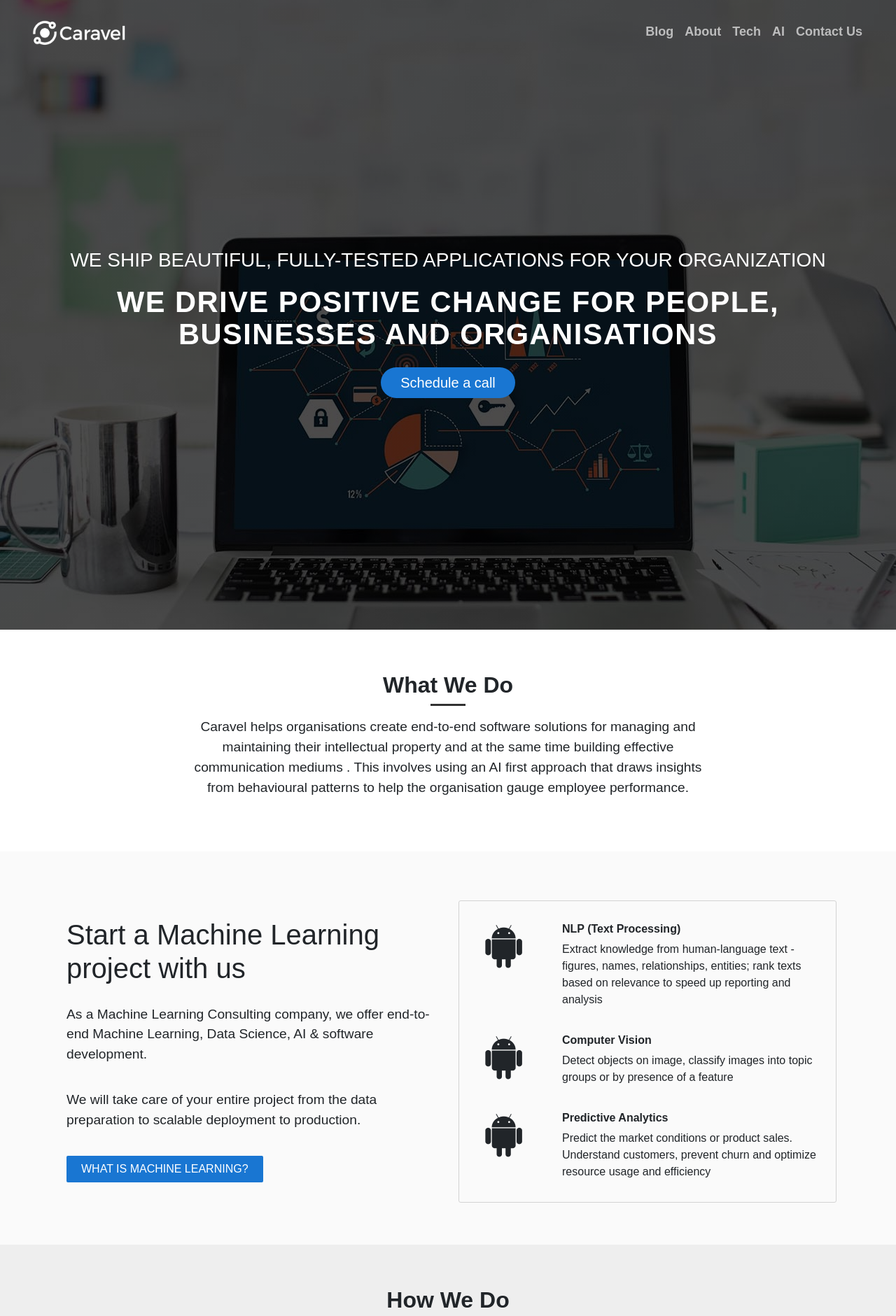
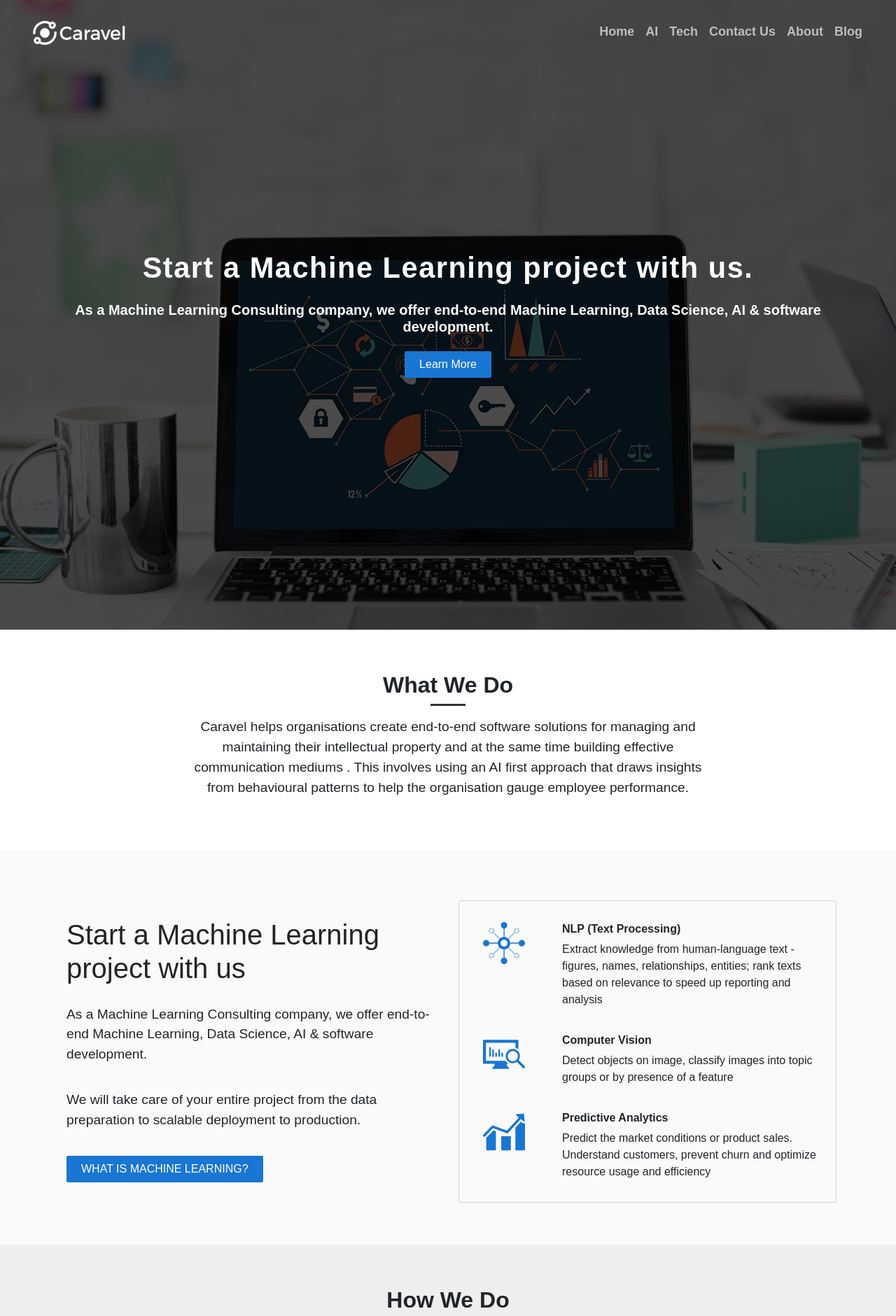
Before and after one commit to liquidworkings/liquidworkings.github.io, a Jekyll site: the page built from index.html, in a window 1280 px wide, cut to the strip 0-1881 px from the top of the page. Shown: the whole strip at 70% size. Built offline with Jekyll 4.4.1, drawn with Linux system fonts in a browser that asks for light colours; nearby versions of some CDN libraries; some web fonts are replaced; comment, search, counter and statistics services are not loaded.

Commit message:
caravel website update

```diff
--- a/_includes/footer.html
+++ b/_includes/footer.html
@@ -25,8 +25,8 @@
 				<ul>
 					<li><i class="fa fa-phone" aria-hidden="true"></i>&nbsp;&nbsp;+91 9700784998</li>
 					<li><i class="fa fa-envelope" aria-hidden="true"></i>&nbsp;&nbsp;team@caravel.co.in</li>
-					<li><i class="fa fa-map-marker-alt" aria-hidden="true"></i>&nbsp;&nbsp;
-						91springboard<br/>&nbsp;&nbsp;&nbsp;&nbsp;&nbsp; Jubilee Enclave, HITEC City,<br/>&nbsp;&nbsp;&nbsp;&nbsp;&nbsp; Hyderabad-500081.
+					<li><a href="http://bit.ly/91sbhhc" class="navlink"><i class="fa fa-map-marker-alt" aria-hidden="true"></i>&nbsp;&nbsp;
+						91springboard<br/>&nbsp;&nbsp;&nbsp;&nbsp;&nbsp; Jubilee Enclave, HITEC City,<br/>&nbsp;&nbsp;&nbsp;&nbsp;&nbsp; Hyderabad-500081.</a>
 					</li>
 				</ul>
 			</div>
@@ -35,7 +35,7 @@
 				<p style="text-transform: capitalize;margin-bottom: 5px;font-weight: 700">get in touch with us</p>
 				<ul class="footer-a">
 					<li><a href="https://twitter.com/caravel_tech"><i class="fab fa-twitter"></i>&nbsp;&nbsp;Twitter</a></li>
-					<li><a href="https://www.facebook.com/caraveltechhq/"><i class="fab fa-facebook-square"></i>&nbsp;&nbsp;Facebook</a></li>
+					<li><a href="https://www.facebook.com/CaravelLabs/"><i class="fab fa-facebook-square"></i>&nbsp;&nbsp;Facebook</a></li>
 					<li><a href="https://www.linkedin.com/company/13612713/"><i class="fab fa-linkedin"></i>&nbsp;&nbsp;LinkedIn</a></li>
 				</ul>
 			</div>
--- a/_includes/navbar.html
+++ b/_includes/navbar.html
@@ -6,8 +6,20 @@
 
   <div class="collapse navbar-collapse justify-content-end" id="navbarSupportedContent">
     <ul class="navbar-nav">
+    <li class="nav-item nav-item-border-li">
+        <a class="nav-link" href="/">Home
+        <div class="nav-item-border"></div></a>
+      </li>
       <li class="nav-item nav-item-border-li">
-        <a class="nav-link" href="/blog">Blog
+        <a class="nav-link" href="/ai">AI
+        <div class="nav-item-border"></div></a>
+      </li>
+      <li class="nav-item nav-item-border-li">
+        <a class="nav-link" href="/tech">Tech
+        <div class="nav-item-border"></div></a>
+      </li>
+      <li class="nav-item nav-item-border-li">
+        <a class="nav-link" href="/contact">Contact Us
         <div class="nav-item-border"></div></a>
       </li>
       <li class="nav-item nav-item-border-li">
@@ -15,15 +27,7 @@
         <div class="nav-item-border"></div></a>
       </li>
       <li class="nav-item nav-item-border-li">
-        <a class="nav-link" href="/tech">Tech
-        <div class="nav-item-border"></div></a>
-      </li>
-      <li class="nav-item nav-item-border-li">
-        <a class="nav-link" href="/ai">AI
-        <div class="nav-item-border"></div></a>
-      </li>
-      <li class="nav-item nav-item-border-li">
-        <a class="nav-link" href="/contact">Contact Us
+        <a class="nav-link" href="/blog">Blog
         <div class="nav-item-border"></div></a>
       </li>
     </ul>
--- a/css/main.css
+++ b/css/main.css
@@ -102,6 +102,17 @@ h1, h2, h3, h4, h5, h6 {
 .navbar-dark .navbar-nav .nav-link:active {
   color: #fff;
 }
+
+.navlink {
+  text-decoration: none;
+  color: white;
+}
+
+.navlink:hover {
+  text-decoration: none;
+  color: gray;
+}
+
 @media (max-width: 991px) {
   .navbar-collapse{
     background-color: rgba(20, 20, 20, 0.8);
--- a/index.html
+++ b/index.html
@@ -3,15 +3,52 @@ layout: default
 title: Home
 ---
 <section class="index-page-hero-unit">
-  <div class="container h-100">
-    <div class="row justify-content-center h-100">
-      <div class="col-md-12 align-self-center text-center">
-        <div class="hero-unit-text-container" style="padding-top: 20px;">
-          <p class="text-uppercase">We ship beautiful, fully-tested applications for your organization</p>
-          <h1 >WE DRIVE POSITIVE CHANGE FOR PEOPLE, BUSINESSES AND ORGANISATIONS</h1>
-          <a href="/contact?v=1" class="btn btn-primary btn-rounded btn-lg">
-              Schedule a call
-          </a>
+  <div class="h-100">
+  <div class="row justify-content-center h-100"">
+    <div class="col-md-12 align-self-center">
+      <div class="hero-unit-text-container text-center">
+        <div class="carousel slide" data-ride="carousel">
+          <div class="carousel-inner">
+            <div class="carousel-item active">
+              <div class="container">
+                <div>
+                  <h1>Start a Machine Learning project with us.</h1>
+                </div>
+                <div>
+                  <h5>As a Machine Learning Consulting company, we offer end-to-end Machine Learning, Data Science, AI & software development.</h5>
+                </div>
+                <div style="padding-top: 15px;">
+                  <div class="btn btn-primary"> Learn More </div>
+                </div>
+              </div>
+            </div>
+            <div class="carousel-item">
+              <div class="container">
+                <div>
+                  <h1>Start a Machine Learning project with us.</h1>
+                </div>
+                <div>
+                  <h5>As a Machine Learning Consulting company, we offer end-to-end Machine Learning, Data Science, AI & software development.</h5>
+                </div>
+                <div style="padding-top: 15px;">
+                  <div class="btn btn-primary"> Learn More </div>
+                </div>
+              </div>
+            </div>
+            <div class="carousel-item">
+              <div class="container">
+                <div>
+                  <h1>Start a Machine Learning project with us.</h1>
+                </div>
+                <div>
+                  <h5>As a Machine Learning Consulting company, we offer end-to-end Machine Learning, Data Science, AI & software development.</h5>
+                </div>
+                <div style="padding-top: 15px;">
+                  <div class="btn btn-primary"> Learn More </div>
+                </div>
+              </div>
+            </div>
+          </div>
         </div>
       </div>
     </div>
@@ -42,21 +79,27 @@ title: Home
       <div class="col-sm-6">
         <div style="padding: 15px 10px; border: 1px solid lightgray; border-radius: 3px;">
           <div class="row" style="padding-top: 15px;">
-            <div class="col-sm-3 text-center"><i class="fab fa-android" style="font-size: 70px;"></i></div>
+            <div class="col-sm-3 text-center">
+              <img class="img-fluid" src="/images/data-analytics-wheel-graphic.svg" width="60">
+            </div>
             <div class="col-sm-9">
               <h6>NLP (Text Processing)</h6>
               <p>Extract knowledge from human-language text - figures, names, relationships, entities; rank texts based on relevance to speed up reporting and analysis</p>
             </div>
           </div>
           <div class="row" style="padding: 20px 0px;">
-            <div class="col-sm-3 text-center"><i class="fab fa-android" style="font-size: 70px;"></i></div>
+            <div class="col-sm-3 text-center">
+              <img class="img-fluid" src="/images/analytics-monitor.svg" width="60">
+            </div>
             <div class="col-sm-9">
               <h6>Computer Vision</h6>
               <p>Detect objects on image, classify images into topic groups or by presence of a feature</p>
             </div>
           </div>
           <div class="row">
-            <div class="col-sm-3 text-center"><i class="fab fa-android" style="font-size: 70px;"></i></div>
+            <div class="col-sm-3 text-center">
+              <img class="img-fluid" src="/images/increasing-stocks-graphic-of-bars.svg" width="60">
+            </div>
             <div class="col-sm-9">
               <h6>Predictive Analytics</h6>
               <p>Predict the market conditions or product sales.<br/>Understand customers, prevent churn and optimize resource usage and efficiency</p>
@@ -131,7 +174,7 @@ title: Home
                 </div>
                 <div style="padding-top: 25px;">
                   <a href="{{site.posts[0].url}}" style="text-decoration: none;">
-                    <span class="start-project">
+                    <span class="btn btn-primary">
                       Read more >
                     </span>
                   </a>
@@ -158,7 +201,7 @@ title: Home
                 </div>
                 <div style="padding-top: 25px;">
                   <a href="{{posts.url}}" style="text-decoration: none;">
-                    <span class="start-project">
+                    <span class="btn btn-primary">
                       Read more >
                     </span>
                   </a>
@@ -168,13 +211,13 @@ title: Home
           </div>
         </div>
       </div>
-      {% endfor %}
       <a class="carousel-control-prev" href="#carouselExampleIndicators" role="button" data-slide="prev">
         &lsaquo;
       </a>
       <a class="carousel-control-next" href="#carouselExampleIndicators" role="button" data-slide="next">
         &rsaquo;
       </a>
+      {% endfor %}
     </div>
   </div>
 </section>
--- a/js/main.js
+++ b/js/main.js
@@ -20,16 +20,17 @@ $('.email').on("focusout", function( event ) {
 	var reg_email = /^(([^<>()[\]\\.,;:\s@\"]+(\.[^<>()[\]\\.,;:\s@\"]+)*)|(\".+\"))@((\[[0-9]{1,3}\.[0-9]{1,3}\.[0-9]{1,3}\.[0-9]{1,3}\])|(([a-zA-Z\-0-9]+\.)+[a-zA-Z]{2,}))$/;
   	if($('.email').val().match(reg_email)) {
   		emailFlag = true;
+  		$('.email-alert').text('');
 		}
 		else {
-			$('.email-alert').text('Email format: exampe@domaim.com');
+			$('.email-alert').text('Format: exampe@domain.com');
 		}
 });
 
 // save contact
 $('.addValue').on("click", function( event ) {
   event.preventDefault();
-  if( $('.name').val() != '' || $('.email').val() != '' || $('.message').val() != '' ) {
+  if( $('.name').val() != '' && $('.email').val() != '' && $('.message').val() != '') {
   	if(emailFlag === true) {
 	    contactsRef.push({
 	      name: $('.name').val(),
```
Also changed, not shown: about.html (+8 -8 lines), images/analytics-monitor.svg (added), images/data-analytics-wheel-graphic.svg (added), images/increasing-stocks-graphic-of-bars.svg (added).
